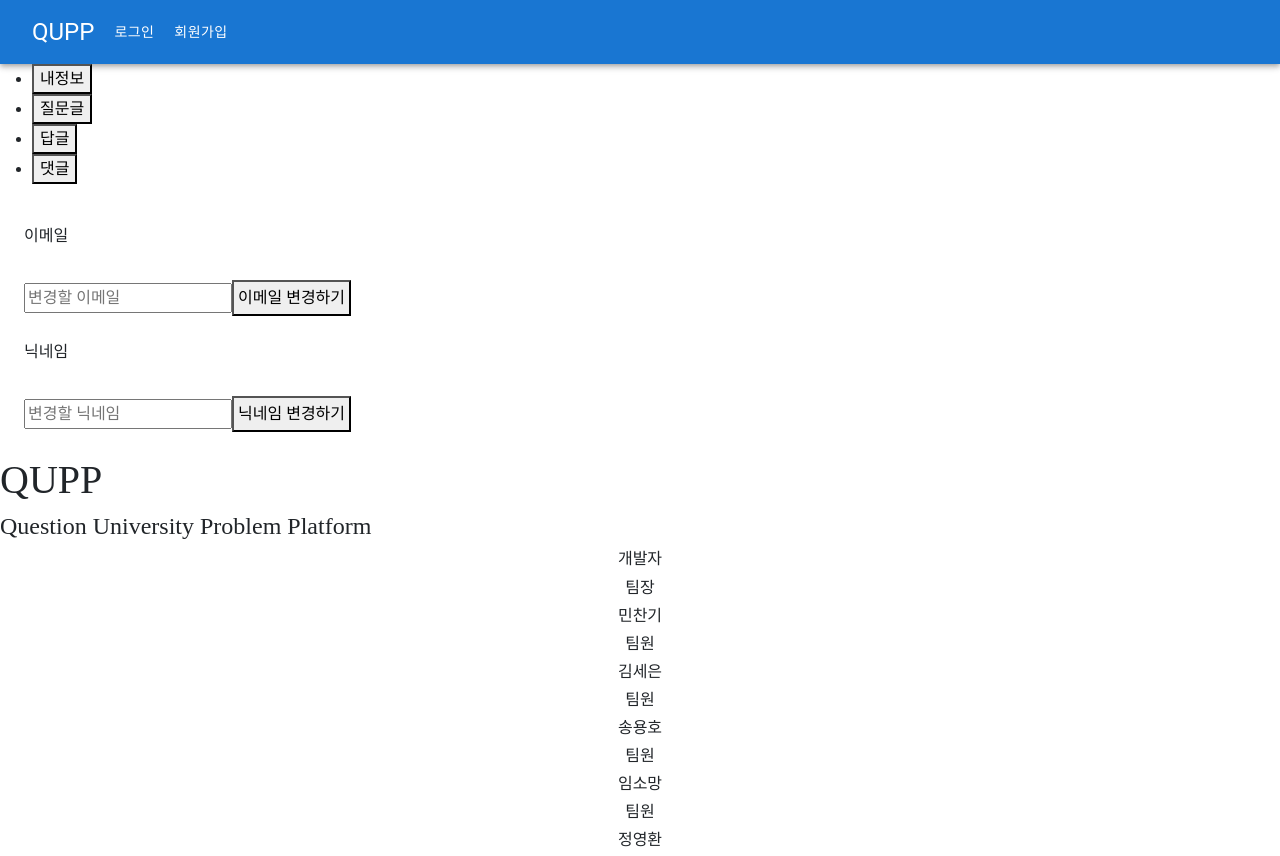
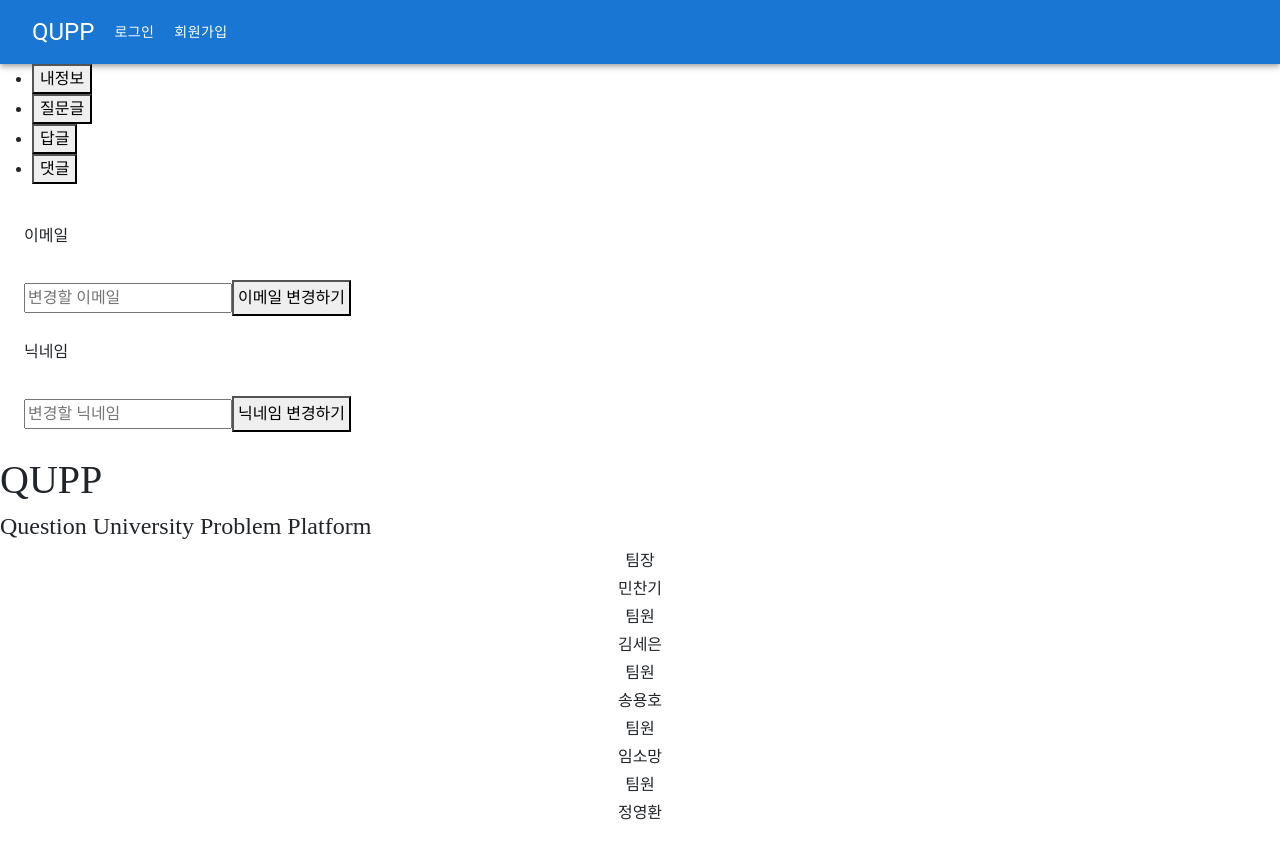
Before and after one commit to devmizz/qupp-front, a React (Create React App) app: page /my_page in a window 1280 px wide. After the commit the page ends 829 px from the top, so only its background shows below. Built offline with nearby package versions, Linux system fonts and the light colour scheme; a web font is replaced by a local one.

Commit message:
FIX: delete footer

```diff
--- a/src/views/layout/Footer.jsx
+++ b/src/views/layout/Footer.jsx
@@ -8,7 +8,6 @@ export default function Footer() {
       </div>
       <div className="flex flex-col text-gray-300">
         <h4>Question University Problem Platform</h4>
-        <h6 className="text-center font-bold">개발자</h6>
         <div className="flex text-center justify-evenly">
           <div className="m-auto">
             <div className="flex">
```
